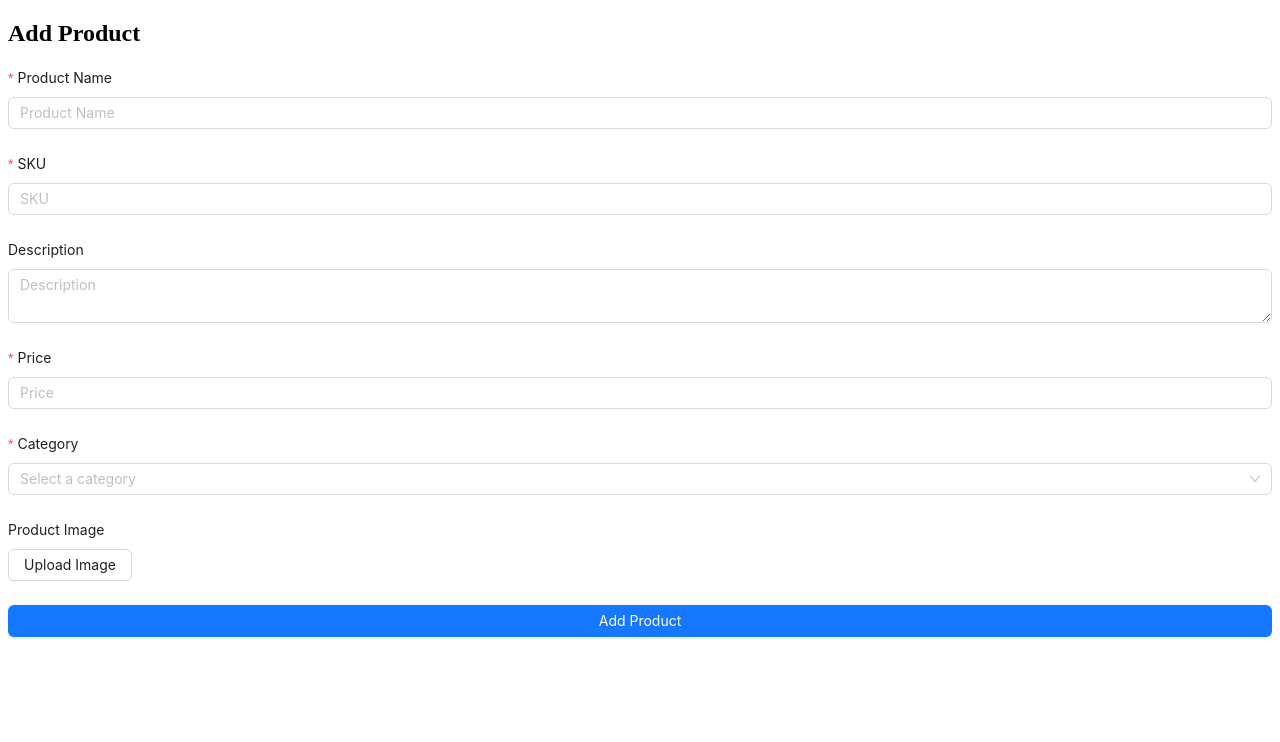
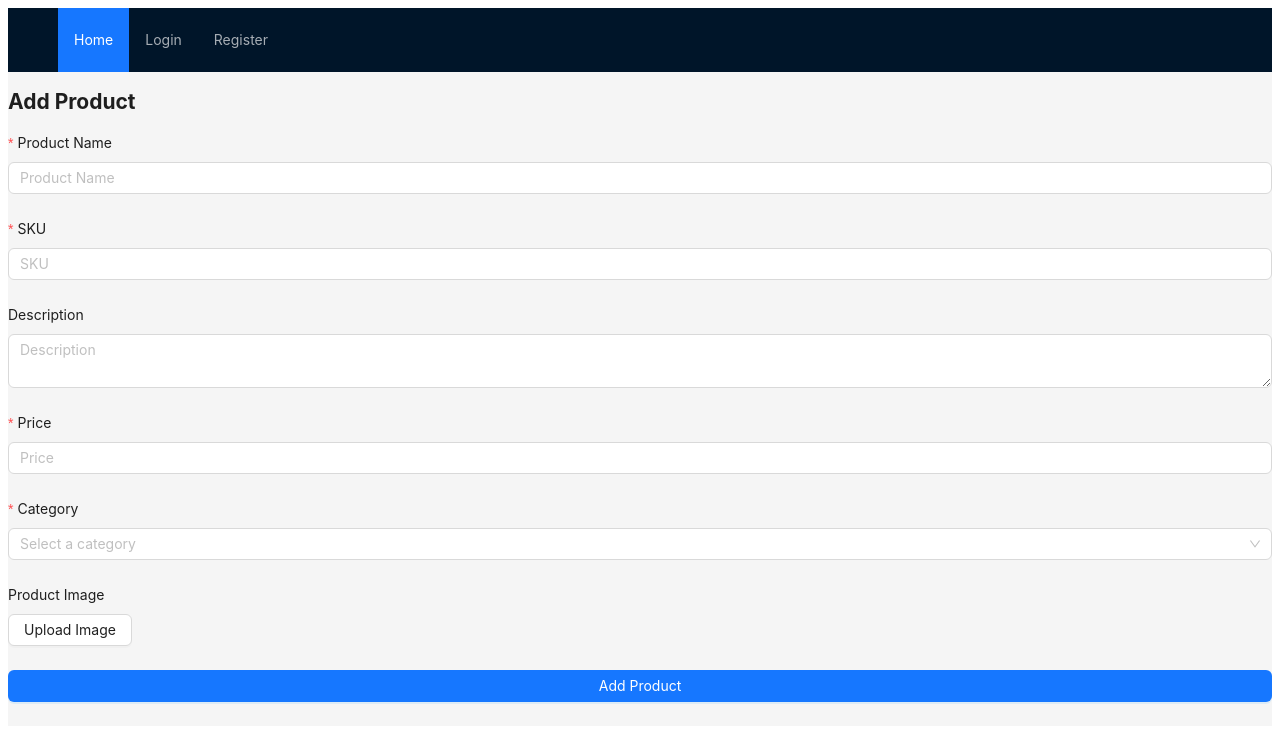
Before and after one commit to wildan190/healthcare-frontend, a Next.js app: page /add-product in a window 1280 px wide. Shown: the top 742 px of the page. Built offline with nearby package versions, Linux system fonts and the light colour scheme.

Commit message:
Create layout.tsx

```diff
--- /dev/null
+++ b/src/app/layout.tsx
@@ -0,0 +1,60 @@
+'use client';
+
+import { useRouter } from 'next/navigation';
+import { useEffect, useState } from 'react';
+import Link from 'next/link';
+import { Button, Layout, Menu } from 'antd';
+
+const { Header, Content } = Layout;
+
+export default function RootLayout({ children }: { children: React.ReactNode }) {
+  const router = useRouter();
+  const [isAuthenticated, setIsAuthenticated] = useState(false);
+
+  useEffect(() => {
+    const token = localStorage.getItem('token');
+    setIsAuthenticated(!!token);
+  }, []);
+
+  const handleLogout = () => {
+    localStorage.removeItem('token');
+    setIsAuthenticated(false);
+    router.push('/login');
+  };
+
+  return (
+    <html lang="en">
+      <body>
+        <Layout className="min-h-screen">
+          <Header>
+            <Menu theme="dark" mode="horizontal" defaultSelectedKeys={['1']}>
+              <Menu.Item key="1">
+                <Link href="/">Home</Link>
+              </Menu.Item>
+              {isAuthenticated ? (
+                <>
+                  <Menu.Item key="2">
+                    <Link href="/products">Products</Link>
+                  </Menu.Item>
+                  <Menu.Item key="3" onClick={handleLogout}>
+                    Logout
+                  </Menu.Item>
+                </>
+              ) : (
+                <>
+                  <Menu.Item key="4">
+                    <Link href="/login">Login</Link>
+                  </Menu.Item>
+                  <Menu.Item key="5">
+                    <Link href="/register">Register</Link>
+                  </Menu.Item>
+                </>
+              )}
+            </Menu>
+          </Header>
+          <Content className="p-8">{children}</Content>
+        </Layout>
+      </body>
+    </html>
+  );
+}
```
